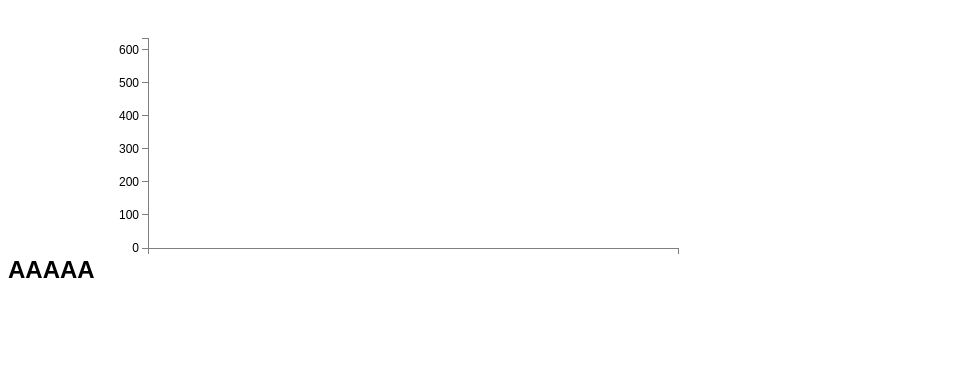
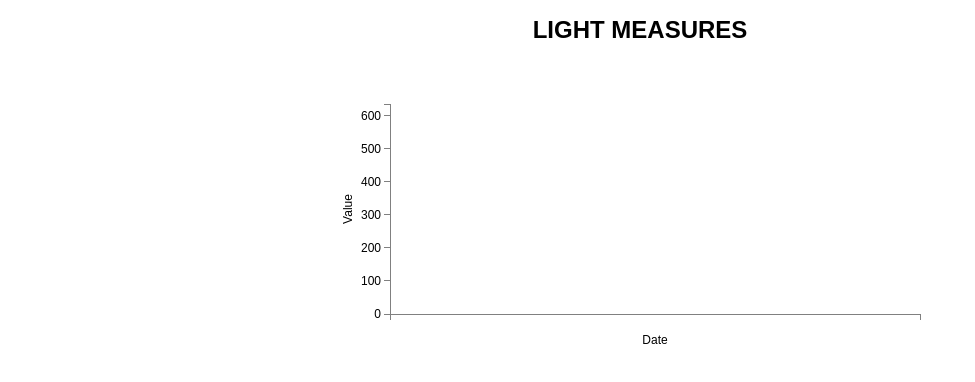
Before and after one commit to joanvyc/SmartLights, a plain HTML site: page frontend/graph.html in a window 1280 px wide. Shown: the whole page, without its empty margins (0-975 px from the left). Drawn offline with nearby package versions, Linux system fonts and the light colour scheme.

Commit message:
frontend a little bit more beautiful

```diff
--- a/frontend/graph.html
+++ b/frontend/graph.html
@@ -3,7 +3,7 @@
 <meta charset="utf-8">
 <style> /* set the CSS */
 
-body { font: 12px Arial;}
+    body { font: 12px arial;}
 
     path {
         stroke: steelblue;
@@ -12,12 +12,13 @@ path {
     }
 
     svg {
-	display: inline;
+            display: block;
             margin: 0 auto;
+            text-align: center;
     }
 
     h1 {
-	display: inline;
+            text-display: center;
     }
 
     .axis path,
@@ -28,10 +29,17 @@ h1 {
         shape-rendering: crispEdges;
     }
 
+    .container {
+        margin: 0 auto;
+        text-align: center;
+    }
+
 </style>
 <body>
-<h1>AAAAA</h1>
-
+<div class="container">
+<h1>LIGHT MEASURES</h1>
+<br>
+<div class="container">
 <!-- load the d3.js library -->
 <script src="https://d3js.org/d3.v3.min.js"></script>
 <!-- load our code -->
@@ -132,11 +140,23 @@ h1 {
             .attr("class", "x axis")
             .attr("transform", "translate(0," + height + ")")
             .call(xAxis);
+        svg.append("text")      // text label for the x axis
+            .attr("x", 265 )
+            .attr("y", 240 )
+            .style("text-anchor", "middle")
+            .text("Date");
 
         // Add the Y Axis
         svg.append("g")
             .attr("class", "y axis")
             .call(yAxis);
+        svg.append("text")
+        .attr("transform", "rotate(-90)")
+        .attr("y", 0 - margin.left)
+        .attr("x",0 - (height / 2))
+        .attr("dy", "1em")
+        .style("text-anchor", "middle")
+        .text("Value");
     }
 
     var socket = new WebSocket("ws://192.168.1.118:3000/ws");
@@ -165,5 +185,7 @@ h1 {
     draw(data);
 
 </script>
+</div>
+</div>
 </body>
 </html>
```
Also changed, not shown: frontend/index.html (+17 -10 lines). Lines whose indentation alone changed are shown as unchanged.
